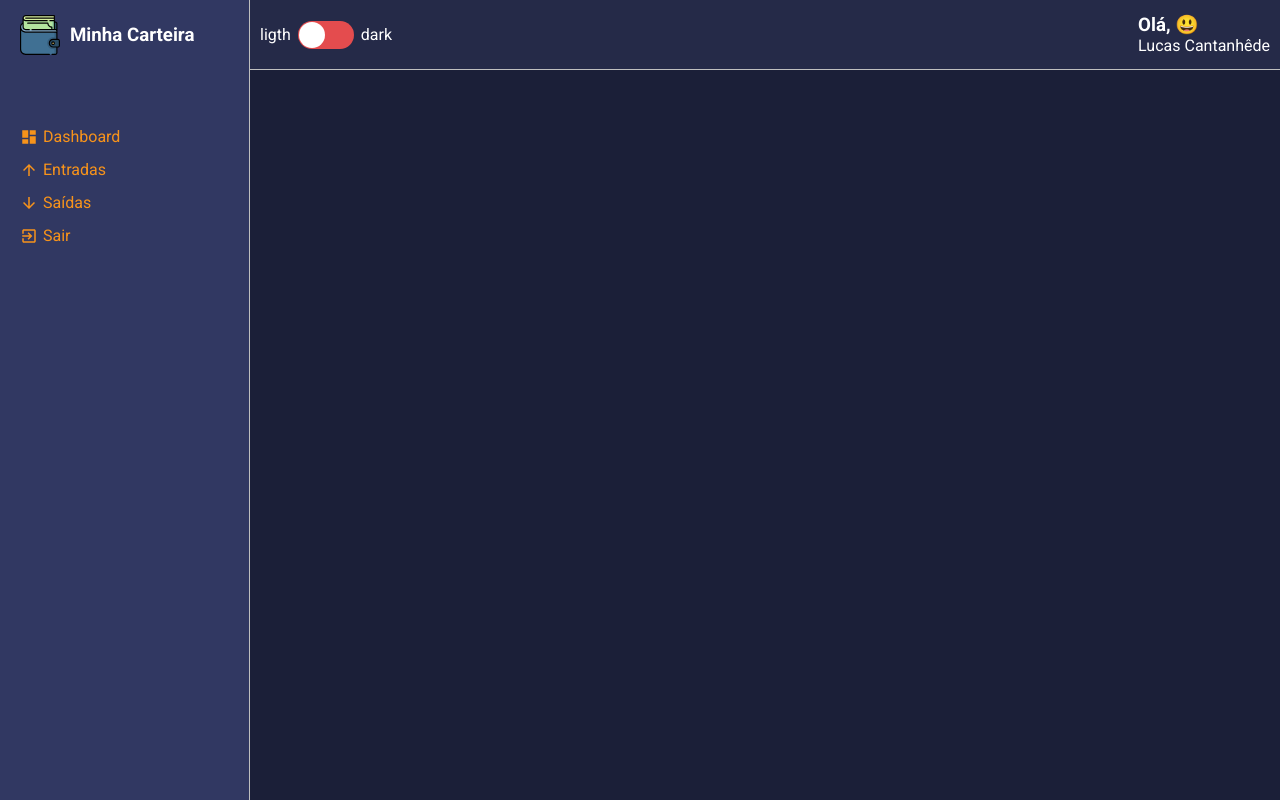
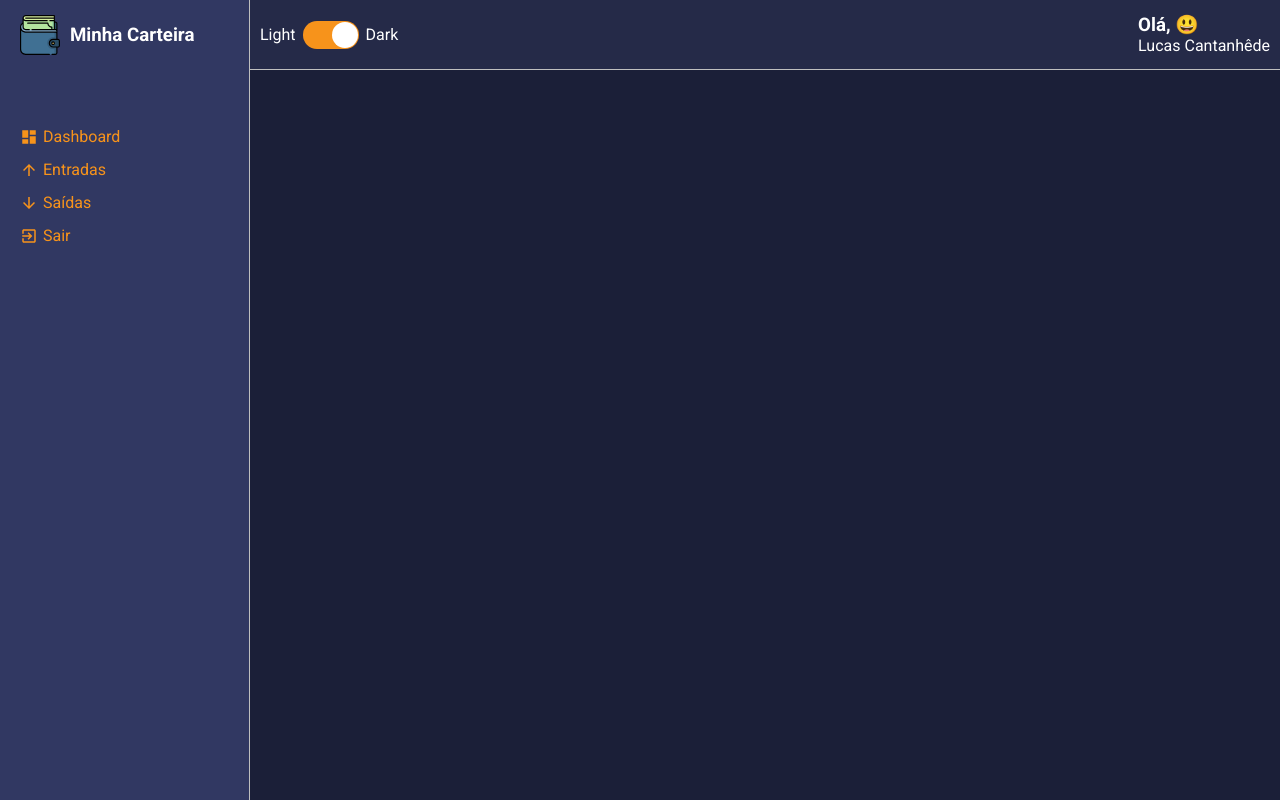
Before and after one commit to llukrinha/React-e-TypeScript-inicia-o, a React (Create React App) app: page / in a window 1280 px wide. Built offline with nearby package versions, Linux system fonts and the light colour scheme.

Commit message:
React_TypeScript Trocando temas no botão toggle

```diff
--- a/src/App.tsx
+++ b/src/App.tsx
@@ -5,13 +5,11 @@
 import {useTheme} from "./hooks/theme";
 
 import Routes from "./routes";
-import dark from "./styles/themes/dark";
-import ligth from "./styles/themes/ligth";
 
 const App: React.FC = () => {
     const {theme}=useTheme();
     return (
-        <ThemeProvider theme={dark}>
+        <ThemeProvider theme={theme}>
             <GlobalStyles/>
                 <Routes/>
         </ThemeProvider>
--- a/src/components/MainHeader/index.tsx
+++ b/src/components/MainHeader/index.tsx
@@ -1,12 +1,21 @@
-import React, {useMemo} from 'react';
+import React, {useMemo, useState} from 'react';
 
 import emojis from '../../utils/emojis';
+import Toggle from "../Toggle";
 
-import Toggle from "../Toggle";
+import {useTheme} from "../../hooks/theme";
 
 import {Container, Profile, UserName, Welcome} from './styles';
 
 const MainHeader: React.FC = () => {
+    const {toggleTheme, theme} = useTheme();
+
+    const [darkTheme, setDarkTheme] = useState(() => theme.title === "Dark" ? true : false);
+
+    const handleChangeTheme = ()=>{
+        setDarkTheme(!darkTheme);
+        toggleTheme();
+    }
 
     const emoji = useMemo(() => {
         const i = Math.floor(Math.random() * emojis.length);
@@ -15,7 +24,9 @@
 
     return (
         <Container>
-            <Toggle/>
+            <Toggle labelLeft="Light" labelRight="Dark"
+                    checked={darkTheme} onChange={handleChangeTheme}
+            />
 
             <Profile>
                 <Welcome>Olá, {emoji}</Welcome>
--- a/src/components/Toggle/index.tsx
+++ b/src/components/Toggle/index.tsx
@@ -1,13 +1,26 @@
 import React from "react";
 import {Container, ToggleLable, ToggleSelector} from "./styles";
 
-const Toggle: React.FC = () => (
+interface IToggleProps {
+    labelLeft: string,
+    labelRight: string,
+    checked: boolean,
+
+    onChange(): void,
+}
+
+const Toggle: React.FC<IToggleProps> = ({
+                                            labelLeft, labelRight,
+                                            checked, onChange
+                                        }) => (
     <Container>
-        <ToggleLable>ligth</ToggleLable>
-        <ToggleSelector checked={false}
+        <ToggleLable>{labelLeft}</ToggleLable>
+        <ToggleSelector checked={checked}
                         uncheckedIcon={false}
-                        onChange={() => console.log("mudou")}/>
-        <ToggleLable> dark</ToggleLable>
+                        checkedIcon={false}
+                        onChange={onChange}
+        />
+        <ToggleLable>{labelRight}</ToggleLable>
     </Container>
 )
 export default Toggle;
--- a/src/hooks/theme.tsx
+++ b/src/hooks/theme.tsx
@@ -1,7 +1,7 @@
 import React, {createContext, useState, useContext} from "react";
 
 import dark from "../styles/themes/dark";
-import light from "../styles/themes/ligth";
+import light from "../styles/themes/light";
 
 interface IThemeContext {
     toggleTheme(): void;
@@ -33,7 +33,7 @@
     const [theme, setTheme] = useState<ITheme>(dark);
 
     const toggleTheme = () => {
-        if (theme.title === "dark") {
+        if (theme.title === "Dark") {
             setTheme(light);
         } else {
             setTheme(dark);
--- a/src/styles/themes/ligth.ts
+++ b/src/styles/themes/light.ts
@@ -1,5 +1,5 @@
 export default {
-    title: 'Ligth',
+    title: 'Light',
 
     colors: {
         primary: '#dcdcdc',
```
